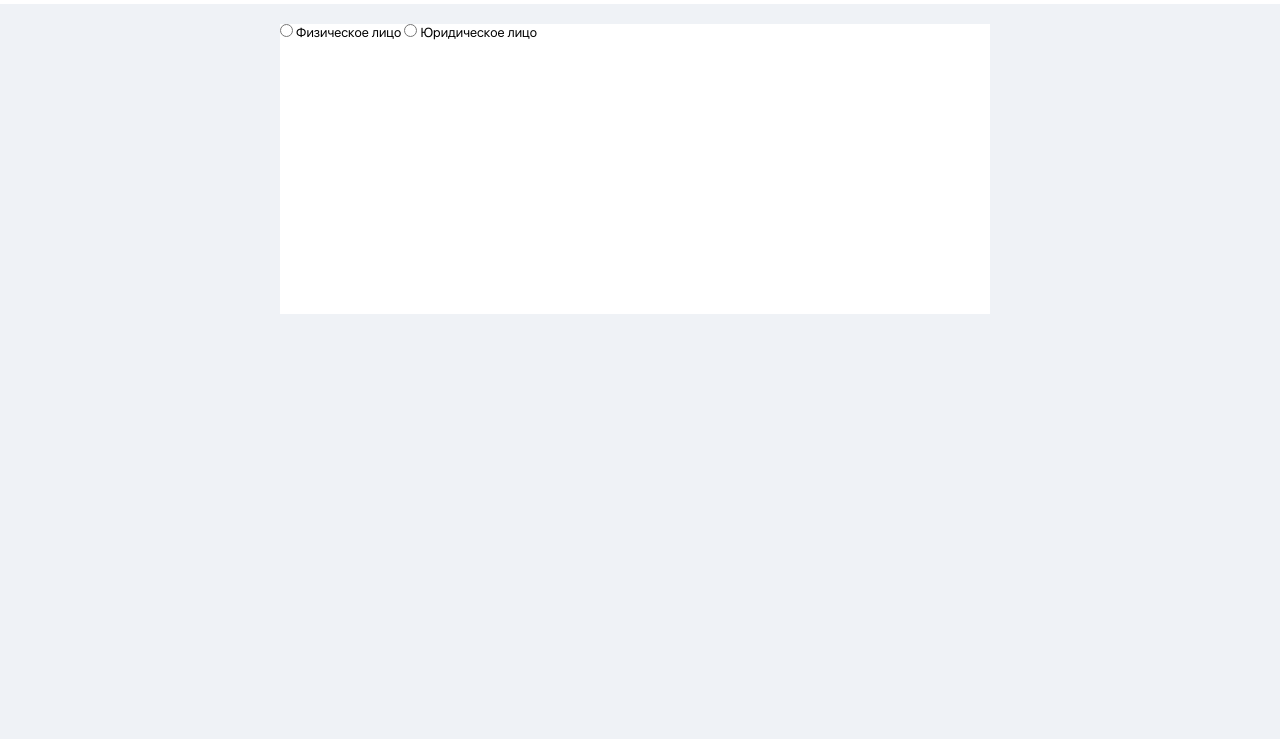
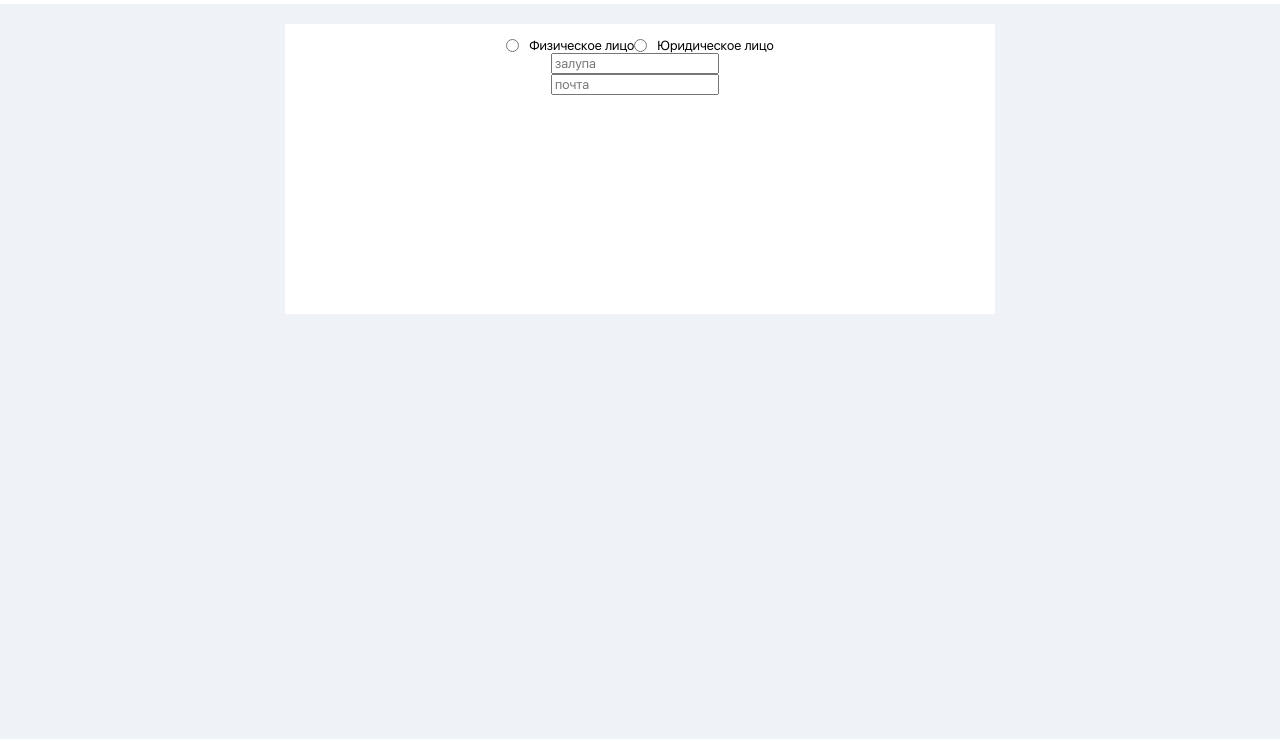
Before and after one commit to DenRzn/Sphera, a plain HTML site: page index.html in a window 1280 px wide. Shown: the part 61-800 px from the top of the page. Drawn offline with Linux system fonts and the light colour scheme.

Commit message:
9.9.2016_9:34PM

```diff
--- a/css/style.css
+++ b/css/style.css
@@ -118,15 +118,30 @@ body, html {
 .regBlock {
     height: 290px;
     width: 710px;
-    margin-left: 190px;
+    margin: 0 auto;
     background-color: #ffffff;
+    display: flex;
+    justify-content: center;
 }
 
-.selection {
-padding-top: 14;
-}
-
-.selection span {
+.selectionBlock {
+  display: inline-block;
+  margin: 0 auto;
   font-size: 13px;
   font-family: 'SFUIDisplay-Regular';
+  padding-top: 14px;
+  display: flex;
+  justify-content: space-between;
+  align-items: center;
+  flex-direction: column;
+  width: 500px;
 }
+.selectionBlock div {
+  display: flex;
+  align-items: center;
+  justify-content: space-between;
+
+}
+.selectionBlock input {
+  margin-right: 10px;
+}
--- a/index.html
+++ b/index.html
@@ -34,17 +34,32 @@
     <div class="reg">
       <div class="regBlock">
         <div class="selection">
-              <span><form class="selectionBlock">
 
-                <input type="radio" name="fizYour" value="fiz">
-                Физическое лицо
-                <input type="radio" name="fizYour" value="your">
-                Юридическое лицо
-              </form></span>
+          <form class="selectionBlock">
+
+            <div class="">
+
+              <div class="">
+                <input type="radio" name="fizYour" value="fiz"> Физическое лицо
+              </div>
+
+              <div>
+                <input type="radio" name="fizYour" value="your"> Юридическое лицо
+              </div>
 
             </div>
 
+            <div class="inputs">
+              <input type="input" name="name" autocomplete = 'off' value="" placeholder="залупа">
+            </div>
 
+            <div class="">
+              <input type="email" name="ne osobo" autocomplete = 'off' value="" placeholder="почта">
+            </div>
+
+          </form>
+
+        </div>
       </div>
     </div>
 
```
Lines whose indentation alone changed are shown as unchanged.
